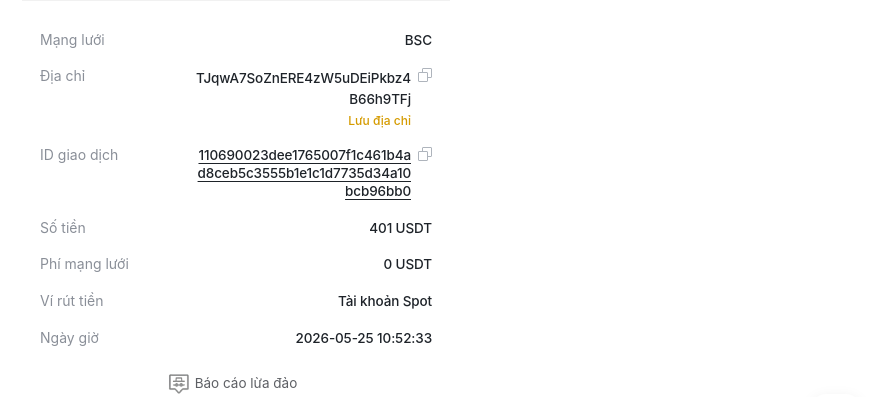
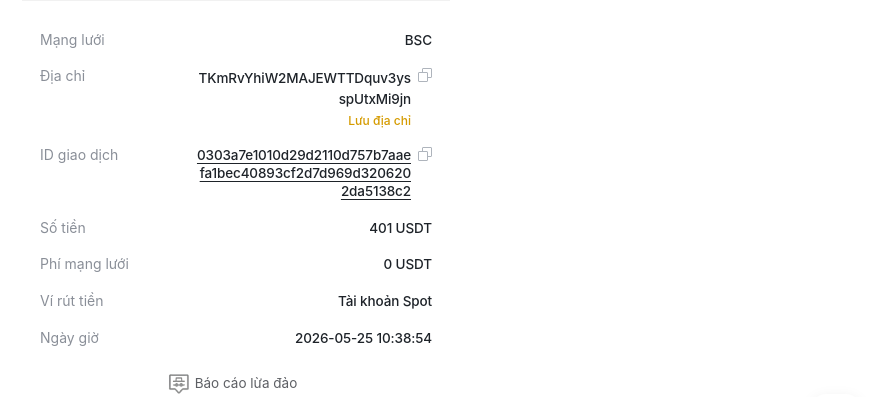
Before and after one commit to Duythang220911/binance-walletfull, a React app: page withdraw-money.html in a window 1280 px wide. Shown: the part 238-635 px from the top of the page, without its empty margins (404-1280 px from the left). Built offline with nearby package versions, Linux system fonts and the light colour scheme.

Commit message:
Update withdraw-money.html

```diff
--- a/withdraw-money.html
+++ b/withdraw-money.html
@@ -56,7 +56,7 @@
     <div class="detail-value">
       <div class="value-stack">
         <strong class="break-text">
-          TJqwA7SoZnERE4zW5uDEiPkbz4B66h9TFj
+          TKmRvYhiW2MAJEWTTDquv3ysspUtxMi9jn
         </strong>
         <em class="save-address">Lưu địa chỉ</em>
       </div>
@@ -70,7 +70,7 @@
 
   <div class="detail-value">
     <strong class="break-text txid-text">
-      110690023dee1765007f1c461b4ad8ceb5c3555b1e1c1d7735d34a10bcb96bb0
+      0303a7e1010d29d2110d757b7aaefa1bec40893cf2d7d969d3206202da5138c2
     </strong>
 
     <i class="copy-icon"></i>
@@ -94,7 +94,7 @@
 
   <div class="detail-row">
     <span>Ngày giờ</span>
-    <strong>2026-05-25 10:52:33 </strong>
+    <strong>2026-05-25 10:38:54 </strong>
   </div>
 </section>
 
```
